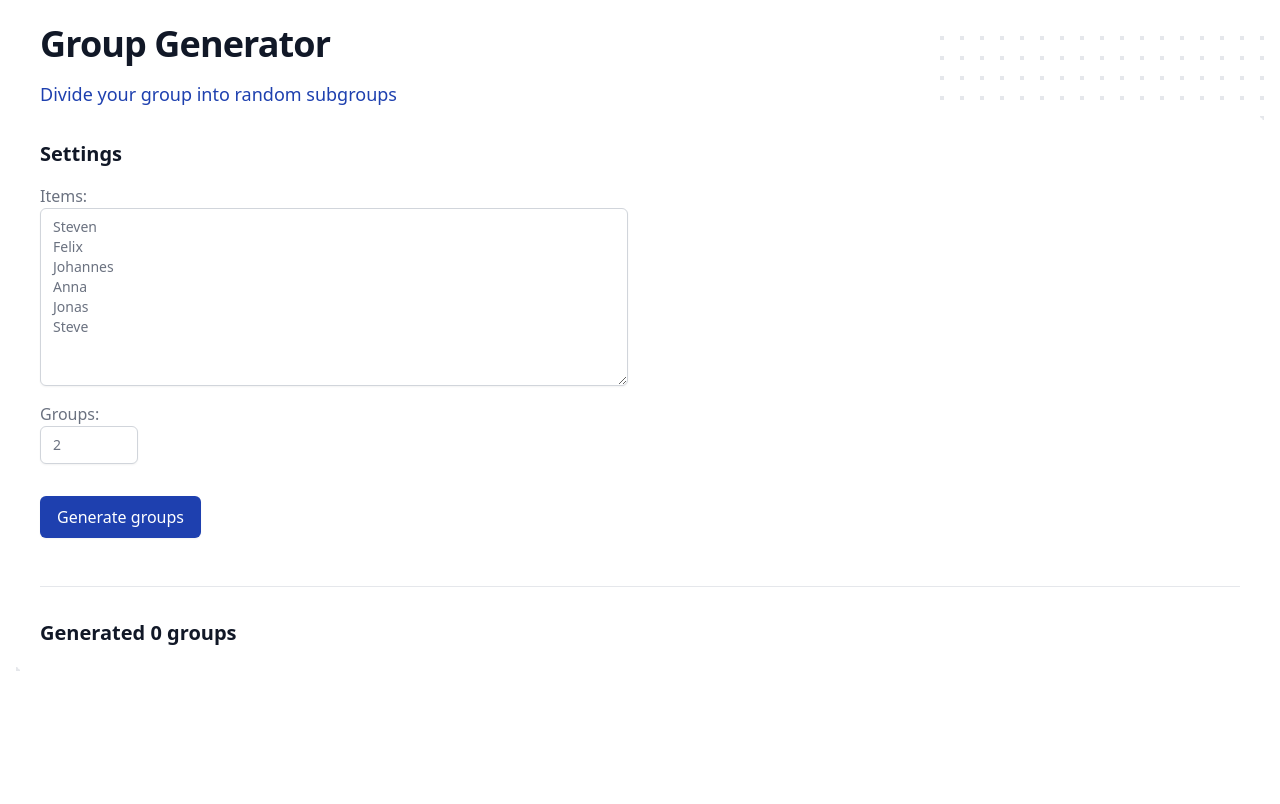
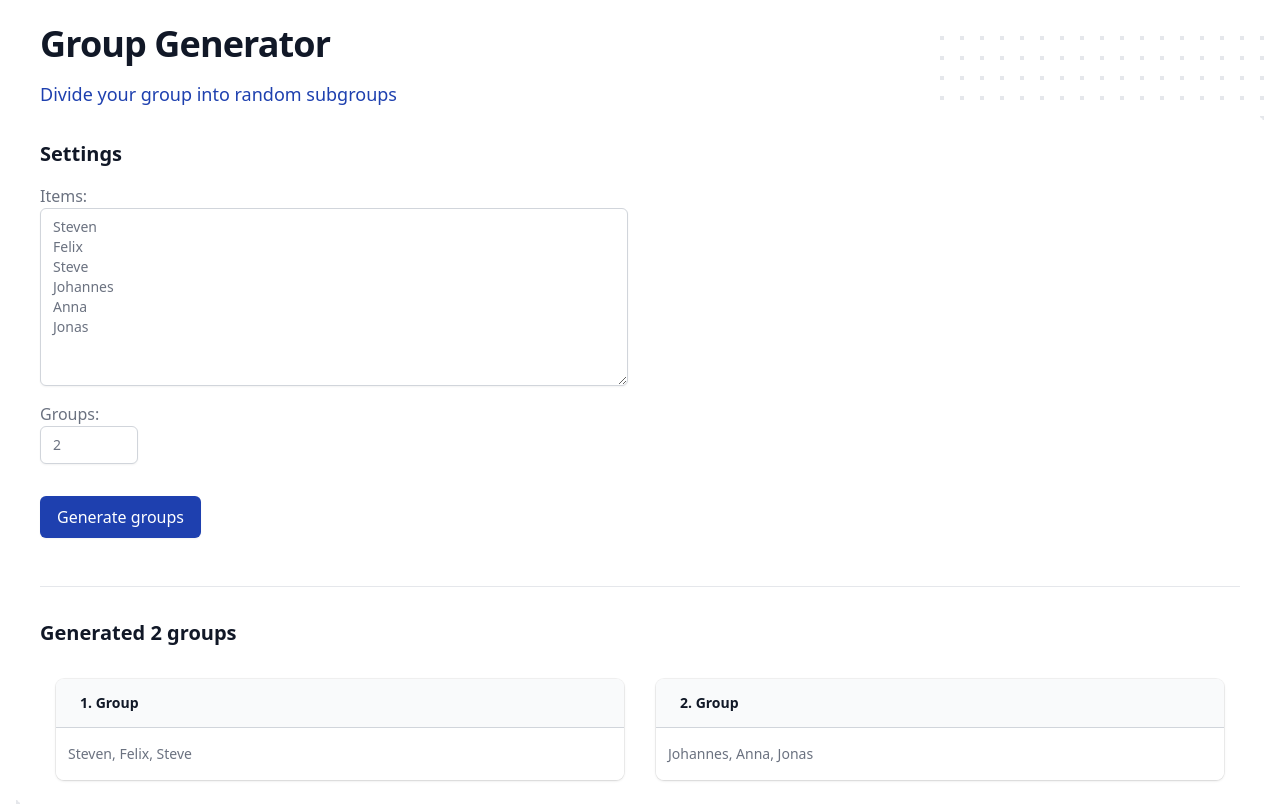
Before and after one commit to steven-mi/group-generator, a React (Create React App) app: page / in a window 1280 px wide. Built offline with nearby package versions, Linux system fonts and the light colour scheme.

Commit message:
feature: display example when page loads

```diff
--- a/src/components/GeneratorForm/index.tsx
+++ b/src/components/GeneratorForm/index.tsx
@@ -1,7 +1,8 @@
 import * as React from 'react';
 
 interface GeneratorFormProps {
-    default: string[]
+    defaultItems: string[]
+    defaultNumber: number
     onClick: (subGroups: any) => void;
 }
 
@@ -21,7 +22,7 @@ function shuffleArray(arr: any[]) {
     return arr.sort((a, b) => 0.5 - Math.random())
 }
 
-function generateSubGroups(groups: string[], numSubGroups: number) {
+export function generateSubGroups(groups: string[], numSubGroups: number) {
     const shuffledGroups = shuffleArray(groups);
     return chunkArray(shuffledGroups, numSubGroups)
 }
@@ -29,8 +30,8 @@ function generateSubGroups(groups: string[], numSubGroups: number) {
 
 export const GeneratorForm: React.FC<GeneratorFormProps> = (props: GeneratorFormProps) => {
 
-    const [groups, setGroups] = React.useState(props.default);
-    const [numGroups, setNumGroups] = React.useState(2)
+    const [groups, setGroups] = React.useState(props.defaultItems);
+    const [numGroups, setNumGroups] = React.useState(props.defaultNumber)
 
 
     return (
--- a/src/components/GeneratorForm/stories.tsx
+++ b/src/components/GeneratorForm/stories.tsx
@@ -8,6 +8,7 @@ export default {
 
 export const Default = () => {
     return <GeneratorForm
-        default={["Steven", "Felix", "Johannes", "Anna", "Jonas", "Steve", "Florian", "Marc", "Nico", "Ron"]}
+        defaultItems={["Steven", "Felix", "Johannes", "Anna", "Jonas", "Steve", "Florian", "Marc", "Nico", "Ron"]}
+        defaultNumber={2}
         onClick={() => (console.log("hi"))}/>;
 }
--- a/src/pages/HomePage/index.tsx
+++ b/src/pages/HomePage/index.tsx
@@ -1,15 +1,15 @@
 import * as React from 'react';
 import {DottedBackground} from '../../layout/DottedBackground';
 import {TextHeader} from '../../components/TextHeader';
-import {GeneratorForm} from '../../components/GeneratorForm';
+import {generateSubGroups, GeneratorForm} from '../../components/GeneratorForm';
 import {Table} from '../../components/Table';
 import {UsageInstruction} from '../../components/UsageInstruction';
-
 
 export function HomePage() {
 
     const defaultGroups = ["Steven", "Felix", "Johannes", "Anna", "Jonas", "Steve"]
-    const [groups, setGroups] = React.useState([]);
+    const defaultNumber = 2
+    const [groups, setGroups] = React.useState(generateSubGroups(defaultGroups, defaultNumber));
 
     return (
         <div className="pt-4 px-4 bg-white overflow-hidden">
@@ -18,7 +18,8 @@ export function HomePage() {
                 <DottedBackground>
                     <div className="lg:grid lg:grid-cols-2 lg:gap-6">
                         <div className="text-gray-500">
-                            <GeneratorForm default={defaultGroups} onClick={setGroups}/>
+                            <GeneratorForm defaultItems={defaultGroups} onClick={setGroups}
+                                           defaultNumber={defaultNumber}/>
                         </div>
                         <div className="sm:invisible prose prose-indigo prose-lg text-gray-500">
                             <UsageInstruction/>
```
